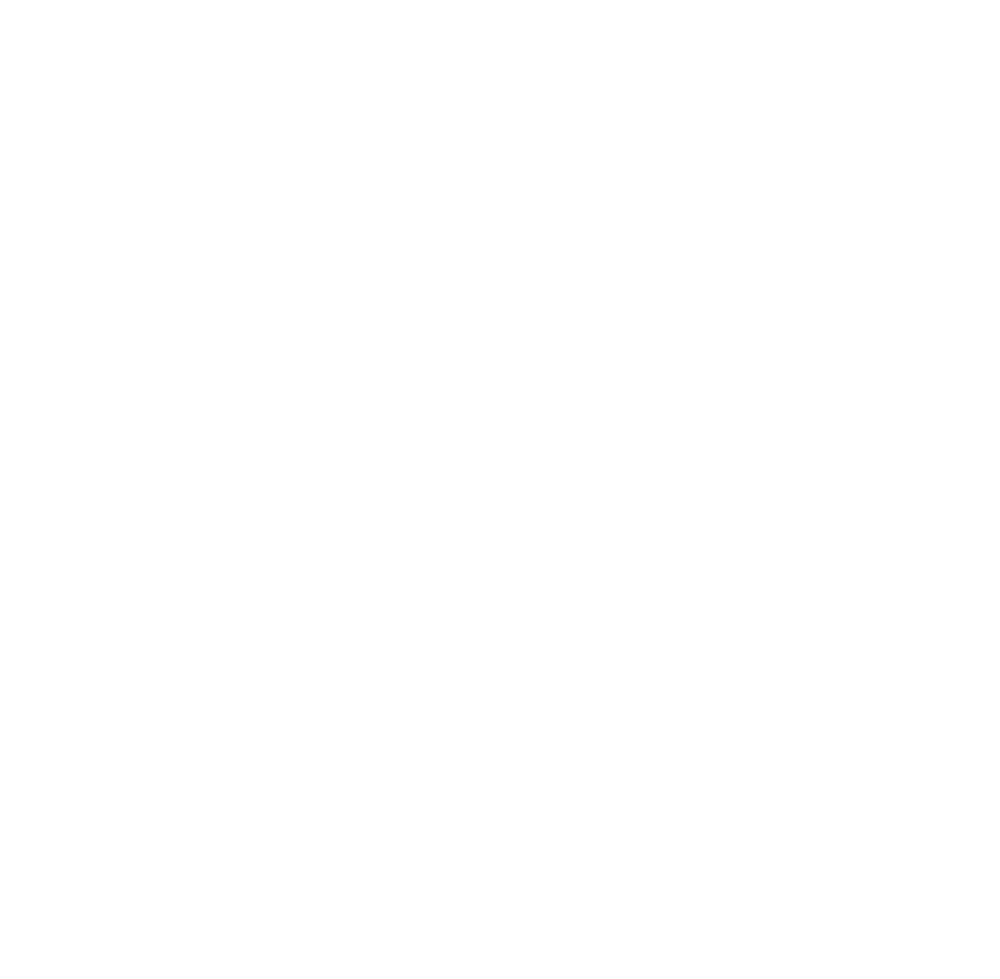
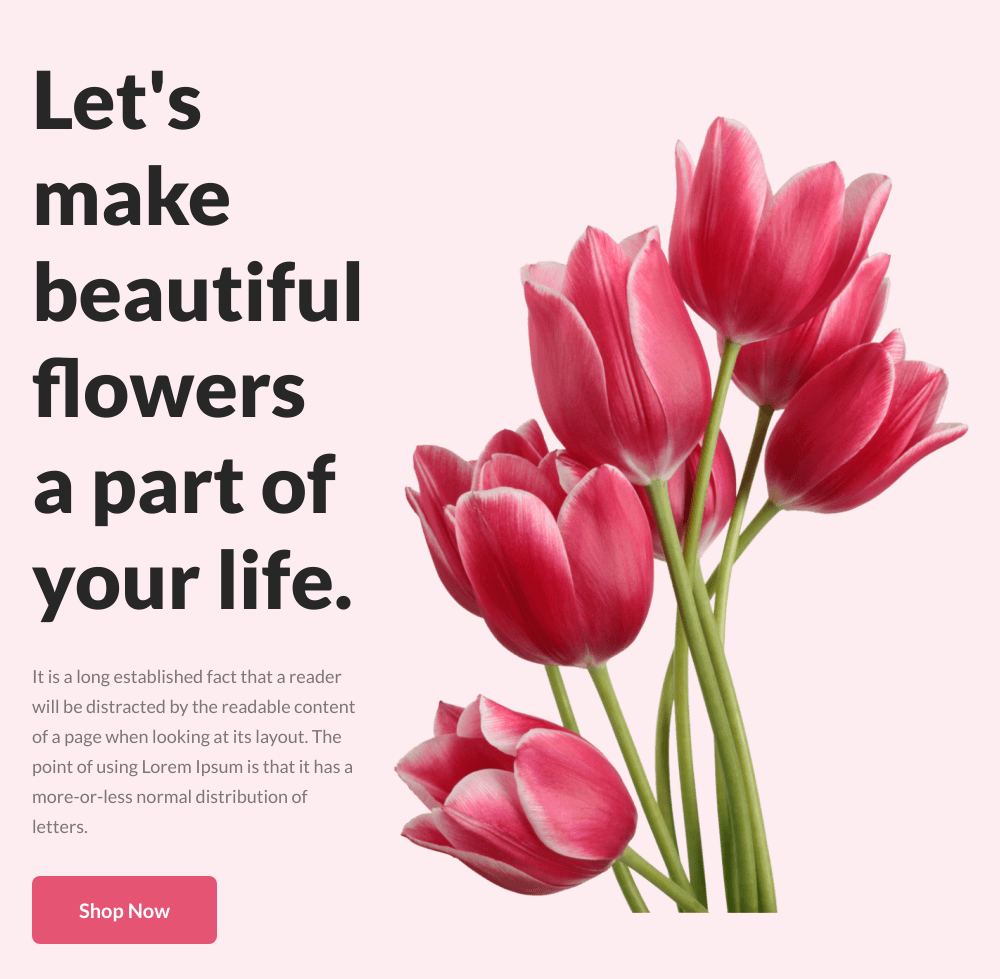
Before and after one commit to mdrieadmia/flower-shop, a plain HTML site: page index.html in a window 1280 px wide. Shown: the whole page, without its empty margins (128-1128 px from the left). Before the commit the page ends 800 px from the top, so only its background shows below. Drawn offline with Linux system fonts and the light colour scheme.

Commit message:
header added

```diff
--- a/index.html
+++ b/index.html
@@ -3,11 +3,23 @@
 <head>
     <meta charset="UTF-8">
     <meta name="viewport" content="width=device-width, initial-scale=1.0">
+    <!-- Website Title -->
     <title>Flower Shop</title>
+    <!-- Custom CSS link -->
+    <link rel="stylesheet" href="./styles/style.css">
 </head>
 <body>
-    <header>
-
+    <header id="banner">
+        <div class="banner_content">
+            <div class="banner_text">
+                <h1>Let's make beautiful flowers a part of your life.</h1>
+                <p>It is a long established fact that a reader will be distracted by the readable content of a page when looking at its layout. The point of using Lorem Ipsum is that it has a more-or-less normal distribution of letters.</p>
+                <a href="#" class="btn">Shop Now</a>
+            </div>
+            <div class="banner_img">
+                <img src="./asset/images/pngwing 10.png" alt="">
+            </div>
+        </div>
     </header>
     <main>
 
--- a/styles/style.css
+++ b/styles/style.css
@@ -0,0 +1,61 @@
+/* ------- Font link -------- */
+@import url('https://fonts.googleapis.com/css2?family=Lato:wght@100;300;400;700;900&display=swap');
+
+/* ------- Common CSS ------ */
+* {
+    margin: 0;
+    padding: 0;
+    outline: 0;
+    box-sizing: border-box;
+    scroll-behavior: smooth;
+    list-style-type: none;
+    text-decoration: none;
+    font-family: 'Lato', sans-serif;
+}
+a{
+    display: inline-block;
+}
+.btn{
+    padding: 20px 45px;
+    background: #E55473;
+    border-radius: 8px;
+    border: 2px solid transparent;
+    font-size: 20px;
+    font-weight: 700;
+    color: #fff;
+    transition: 0.2s all linear;
+}
+.btn:hover{
+    background: transparent;
+    border: 2px solid #E55473;
+    color: #E55473;
+}
+/* ------- Header Part ------*/
+#banner {
+    width: 100%;
+    background: #e552721a;
+    padding-top: 50px;
+}
+
+.banner_content {
+    width: 75%;
+    margin: 0 auto;
+    display: flex;
+    justify-content: space-between;
+    align-items: center;
+}
+.banner_text *{
+    max-width: 700px;
+    margin-bottom: 35px;
+}
+.banner_text h1 {
+    font-size: 80px;
+    font-weight: 800;
+    color: #272727;
+}
+.banner_text p {
+    font-size: 18px;
+    font-weight: 400;
+    color: #26262699;
+    line-height: 30px;
+}
```
